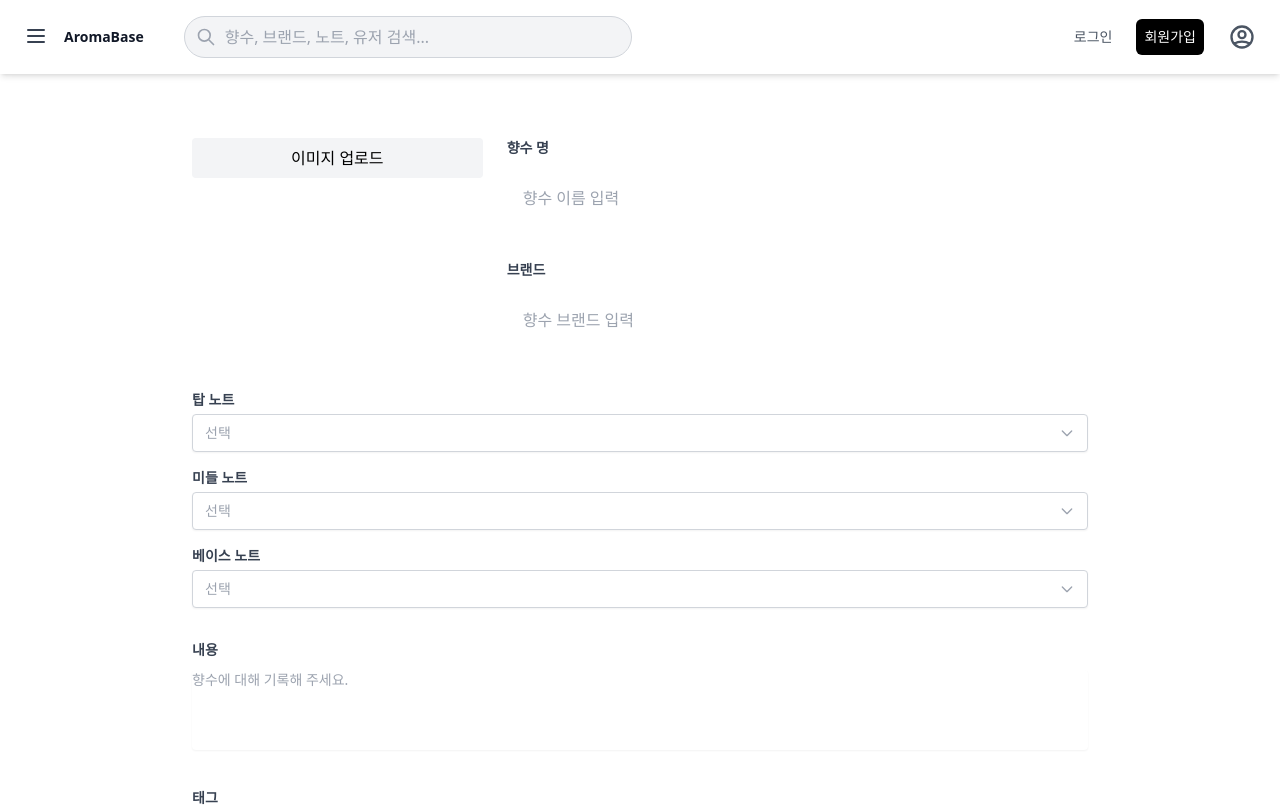
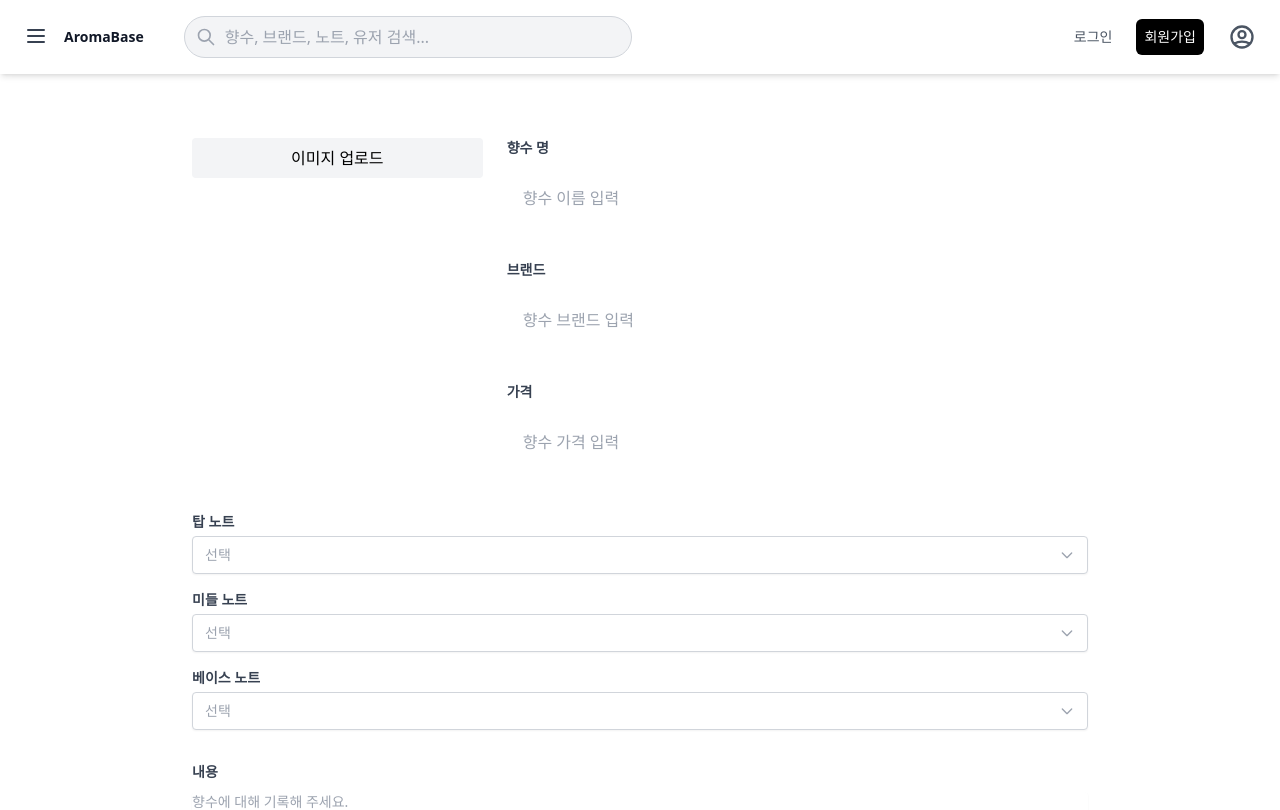
Before and after one commit to BIG-JONG/Smellers, a React (Vite) app in the folder frontend/: page /perfume/create in a window 1280 px wide. Shown: the top 810 px of the page. Built offline with nearby package versions, Linux system fonts and the light colour scheme.

Commit message:
가격 인풋

```diff
--- a/frontend/src/components/PerfumeDetailSection.tsx
+++ b/frontend/src/components/PerfumeDetailSection.tsx
@@ -249,8 +249,8 @@ const PerfumeDetailSection: React.FC<PerfumeDetailSectionProps> = ({ perfume, is
                 <div className='flex gap-2 mt-20'>
                     {isLoggedIn && (
                         <>
-                            <Button actionType="edit" onClick={handleEditClick}>수정</Button>
-                            <Button actionType='delete' onClick={handleDeleteClick}>삭제</Button>
+                          <Button actionType="edit" onClick={handleEditClick}>수정</Button>
+                          <Button actionType='delete' onClick={handleDeleteClick}>삭제</Button>
                         </>
                     )}
                 </div>
--- a/frontend/src/components/PostForm.tsx
+++ b/frontend/src/components/PostForm.tsx
@@ -16,6 +16,7 @@ function PostForm({ perfumeToEdit, onCancel }: PostFormProps) {
     const [img, setImg] = useState<string | undefined>(undefined);
     const [perfumeName, setPerfumeName] = useState("");
     const [perfumeBrand, setPerfumeBrand] = useState("");
+    const [perfumePrice, setPerfumePrice] = useState("");
     const [topNote, setTopNote] = useState("");
     const [middleNote, setMiddleNote] = useState("");
     const [baseNote, setBaseNote] = useState("");
@@ -125,6 +126,14 @@ function PostForm({ perfumeToEdit, onCancel }: PostFormProps) {
                         onChange={(e) => setPerfumeBrand(e.target.value)}
                         placeholder="향수 브랜드 입력"
                     />
+                    <InputField
+                        className="w-full text-gray-600"
+                        label="가격"
+                        type="text"
+                        value={perfumePrice}
+                        onChange={(e) => setPerfumeBrand(e.target.value)}
+                        placeholder="향수 가격 입력"
+                    />
                 </div>
             </div>
             <div className="flex w-full gap-4 flex-wrap justify-start">
```
